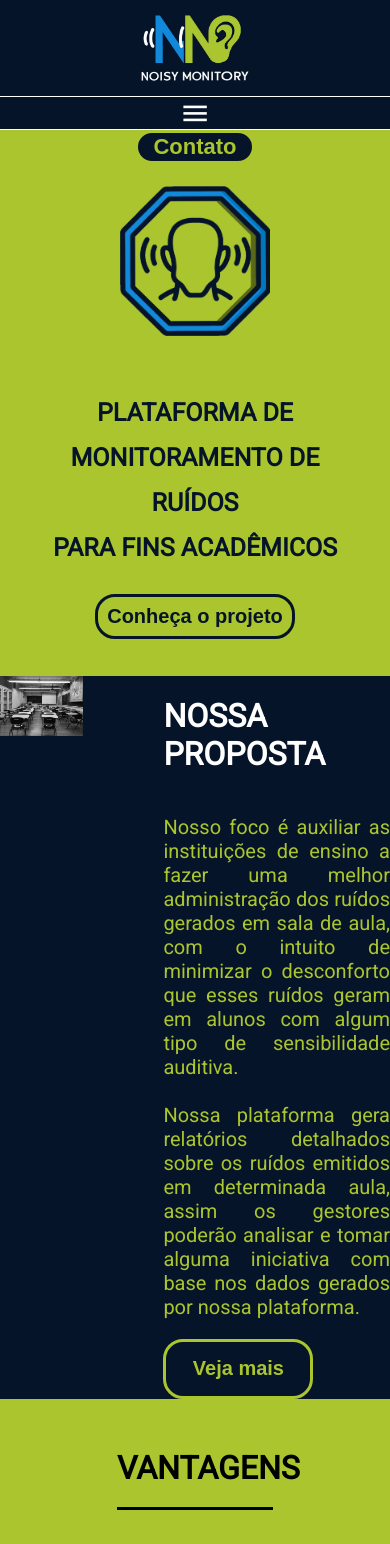
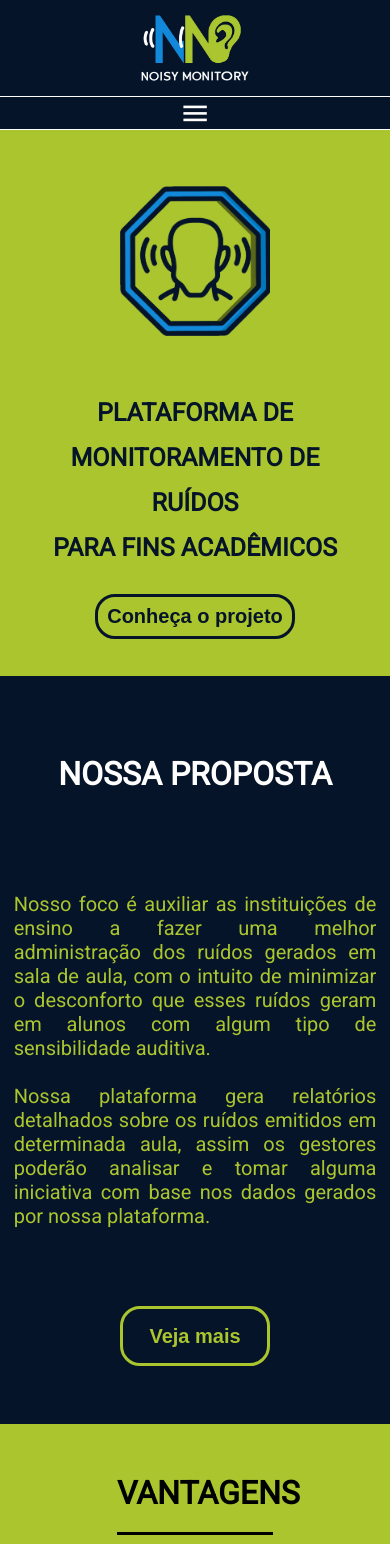
Before and after one commit to Darlan-Almeida/Noisy-Store, a Flask app: template templates/atual.html in a window 390 px wide; the page is wider, and only the part inside the window is pictured. Shown: the top 1544 px of that part. Run offline with Flask 3, Linux system fonts and the light colour scheme; the template is opened without the code that fills it, so the values that code supplies are empty.

Commit message:
seção sobre e seção contato adaptadas

```diff
--- a/static/versaoMobile.css
+++ b/static/versaoMobile.css
@@ -26,6 +26,7 @@ body {
   justify-content: center;
   border-top: 1px solid var(--branco);
   border-bottom: 1px solid var(--branco);
+  cursor: pointer;
 }
 #icone-menu{
   color: var(--branco);
@@ -79,3 +80,27 @@ nav span:nth-child(1){
   width: 200px;
   height: 45px;
 }
+#proposta{
+  height: calc(100vh - 96px);
+}
+.texto_proposta{
+  margin: 0px;
+  width: 100vw;
+  align-items: center;
+}
+.texto_proposta p{
+  width: 93vw;
+}
+.texto_proposta h1{
+  width: 100vw;
+  text-align: center;
+}
+.cadeiras{
+  display: none;
+}
+
+/*Daqui pra baixo é o css da seção "contato" */
+
+#contato input{
+  width: 80vw;
+}
--- a/templates/atual.html
+++ b/templates/atual.html
@@ -13,7 +13,7 @@
     <link rel="stylesheet" href="../static/versaoMobile.css" media="screen and (max-width: 768px)">
     <link rel="stylesheet" href="https://fonts.googleapis.com/css2?family=Material+Symbols+Outlined:opsz,wght,FILL,GRAD@20..48,100..700,0..1,-50..200" />
   </head>
-  <body>
+  <body onresize="mudoutamanho()">
     <div class="main">
       <div class="navbar">
         <img
@@ -29,8 +29,8 @@
           <span onclick="descer('vantagens')">Vantagens</span>
           <span onclick="descer('solucao')">Solução</span>
           <span onclick="descer('somos')">Quem Somos</span>
+          <button onclick="descer('contato')" class="cadastro">Contato</button>
         </nav>
-        <button onclick="descer('contato')" class="cadastro">Contato</button>
       </div>
     </div>
 
@@ -207,21 +207,6 @@
     <div id="contato">
       <h1>CONTATO</h1>
       <div class="form">
-<<<<<<< HEAD
-        <label for="">
-          <span>Nome</span><input type="text" autocomplete="off" />
-        </label>
-        <label for="">
-          <span>Cargo</span><input type="text" autocomplete="off" />
-        </label>
-        <label for="">
-          <span>E-mail</span><input type="text" autocomplete="off" />
-        </label>
-        <label for="">
-          <span>Telefone</span
-          ><input type="text" id="telefone" autocomplete="off" />
-        </label>
-=======
         <form method="POST">
           <div class="form-group">
               <label for="nome">Nome</label>
@@ -252,7 +237,6 @@
               <button type="submit">Enviar</button>
           </div>
       </form>
->>>>>>> 24b18699840255bc004f8c1ff446e6ce391f91a4
       </div>
     </div>
 
@@ -275,14 +259,24 @@
 
 
       // JS PRA FAZER O MENU FUNCIONAR
-
       const iconeMenu = document.querySelector("#icone-menu")
       const nav = document.querySelector("nav")
       const containerMenu = document.querySelector("#container-icone-menu")
 
       if(window.innerWidth <= 768){
-        nav.style.display = "none"
+        nav.style.display = 'none'
       }
+
+      function mudoutamanho(){
+        if(window.innerWidth <= 768){
+          nav.style.display = 'none'
+        }
+        else{
+          nav.style.display = 'flex'
+        }
+      }
+
+
       containerMenu.addEventListener("click", () => {
         if(nav.style.display == "none"){
           nav.style.display = 'flex'
```
